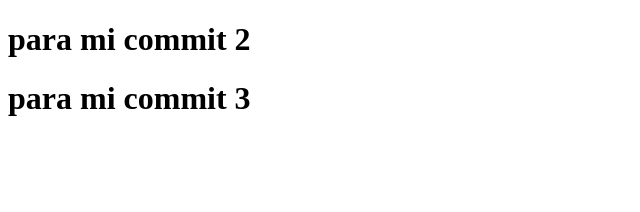
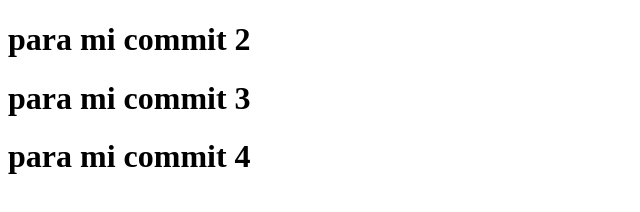
Before and after one commit to PolSalinas/practicalinux2, a plain HTML site: page index.html in a window 1280 px wide. Shown: the whole page, without its empty margins (0-640 px from the left). Drawn offline with Linux system fonts and the light colour scheme.

Commit message:
para mi commit 4

```diff
--- a/index.html
+++ b/index.html
@@ -8,5 +8,6 @@
 <body>
     <h1>para mi commit 2</h1>
     <h1>para mi commit 3</h1>
+    <h1>para mi commit 4</h1>
 </body>
 </html>
```
